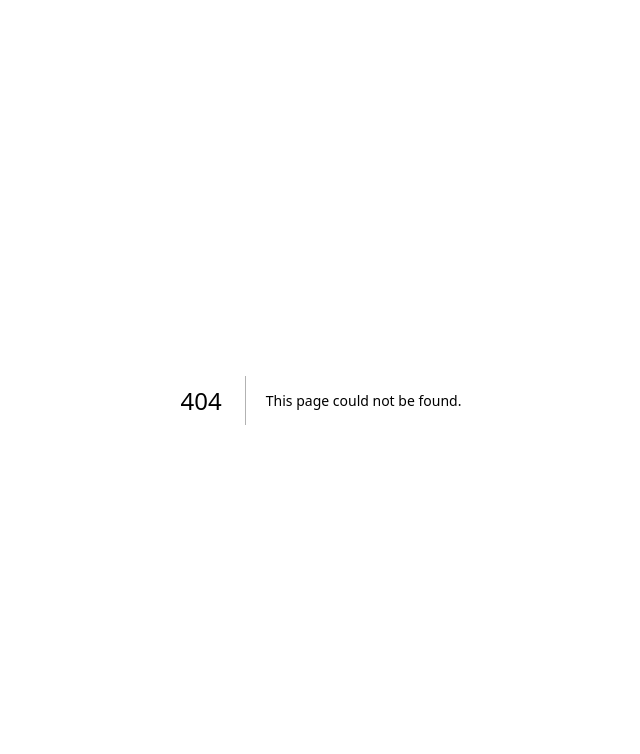
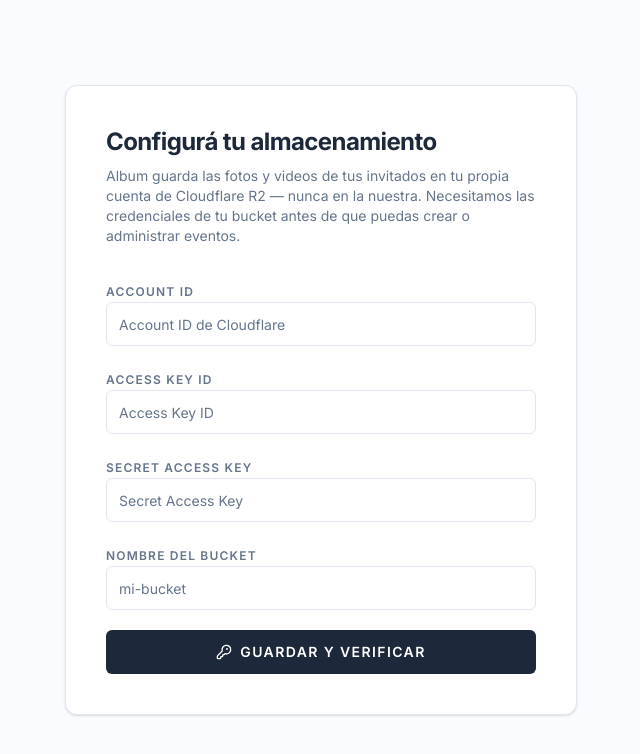
Before and after one commit to PiaAchigar/album, a Next.js app in the folder apps/web/: page /configuracion/storage in a window 1280 px wide. Before the commit this address had no page. Shown: the top 754 px of the page, without its empty margins (319-959 px from the left). Built offline with nearby package versions, Linux system fonts and the light colour scheme; no server answers.

Commit message:
feat(web): pantalla de configuración de R2 y gate antes de /eventos
Co-Authored-By: Claude Sonnet 5 <noreply@anthropic.com>

```diff
--- /dev/null
+++ b/apps/web/src/app/(organizador)/configuracion/storage/StorageConfigForm.tsx
@@ -0,0 +1,160 @@
+'use client'
+
+import { useState } from 'react'
+import { useForm } from 'react-hook-form'
+import { zodResolver } from '@hookform/resolvers/zod'
+import { z } from 'zod'
+import { useRouter } from 'next/navigation'
+import { CheckCircle2, KeyRound } from 'lucide-react'
+import {
+  Form,
+  FormControl,
+  FormField,
+  FormItem,
+  FormLabel,
+  FormMessage,
+} from '@/components/ui/form'
+import { Input } from '@/components/ui/input'
+import { Button } from '@/components/ui/button'
+import { guardarStorageConfig } from './actions'
+
+const schema = z.object({
+  r2_account_id: z.string().min(1, 'Obligatorio'),
+  r2_access_key_id: z.string().min(1, 'Obligatorio'),
+  r2_secret_access_key: z.string().min(1, 'Obligatorio'),
+  r2_bucket_name: z.string().min(1, 'Obligatorio'),
+})
+
+type Values = z.infer<typeof schema>
+
+type Status = { configurado: false } | { configurado: true; bucket: string; terminaEn: string }
+
+interface Props {
+  status: Status
+}
+
+export function StorageConfigForm({ status }: Props) {
+  const router = useRouter()
+  const [serverError, setServerError] = useState<string | null>(null)
+  const [editing, setEditing] = useState(!status.configurado)
+
+  const form = useForm<Values>({
+    resolver: zodResolver(schema),
+    defaultValues: {
+      r2_account_id: '',
+      r2_access_key_id: '',
+      r2_secret_access_key: '',
+      r2_bucket_name: '',
+    },
+  })
+
+  async function onSubmit(values: Values) {
+    setServerError(null)
+    const result = await guardarStorageConfig(values)
+    if ('error' in result) {
+      setServerError(result.error)
+      return
+    }
+    router.push('/eventos')
+    router.refresh()
+  }
+
+  if (status.configurado && !editing) {
+    return (
+      <div className="space-y-6">
+        <div className="flex items-start gap-3 rounded-lg border border-border bg-secondary/40 p-4">
+          <CheckCircle2 className="mt-0.5 h-5 w-5 shrink-0 text-primary" aria-hidden="true" />
+          <div>
+            <p className="text-sm font-semibold text-foreground">
+              Configurado — bucket &quot;{status.bucket}&quot;
+            </p>
+            <p className="mt-1 text-sm text-muted-foreground">
+              Access key terminada en …{status.terminaEn}
+            </p>
+          </div>
+        </div>
+        <Button variant="outline" className="h-11 w-full" onClick={() => setEditing(true)}>
+          Cambiar credenciales
+        </Button>
+      </div>
+    )
+  }
+
+  return (
+    <Form {...form}>
+      <form onSubmit={form.handleSubmit(onSubmit)} className="space-y-5">
+        <FormField
+          control={form.control}
+          name="r2_account_id"
+          render={({ field }) => (
+            <FormItem>
+              <FormLabel className="text-xs font-semibold uppercase tracking-widest text-muted-foreground">
+                Account ID
+              </FormLabel>
+              <FormControl>
+                <Input placeholder="Account ID de Cloudflare" className="h-11" {...field} />
+              </FormControl>
+              <FormMessage />
+            </FormItem>
+          )}
+        />
+        <FormField
+          control={form.control}
+          name="r2_access_key_id"
+          render={({ field }) => (
+            <FormItem>
+              <FormLabel className="text-xs font-semibold uppercase tracking-widest text-muted-foreground">
+                Access Key ID
+              </FormLabel>
+              <FormControl>
+                <Input placeholder="Access Key ID" className="h-11" {...field} />
+              </FormControl>
+              <FormMessage />
+            </FormItem>
+          )}
+        />
+        <FormField
+          control={form.control}
+          name="r2_secret_access_key"
+          render={({ field }) => (
+            <FormItem>
+              <FormLabel className="text-xs font-semibold uppercase tracking-widest text-muted-foreground">
+                Secret Access Key
+              </FormLabel>
+              <FormControl>
+                <Input type="password" placeholder="Secret Access Key" className="h-11" {...field} />
+              </FormControl>
+              <FormMessage />
+            </FormItem>
+          )}
+        />
+        <FormField
+          control={form.control}
+          name="r2_bucket_name"
+          render={({ field }) => (
+            <FormItem>
+              <FormLabel className="text-xs font-semibold uppercase tracking-widest text-muted-foreground">
+                Nombre del bucket
+              </FormLabel>
+              <FormControl>
+                <Input placeholder="mi-bucket" className="h-11" {...field} />
+              </FormControl>
+              <FormMessage />
+            </FormItem>
+          )}
+        />
+
+        {serverError && <p className="text-sm text-destructive">{serverError}</p>}
+
+        <Button
+          type="submit"
+          className="h-11 w-full gap-2 text-sm font-semibold uppercase tracking-widest"
+          disabled={form.formState.isSubmitting}
+        >
+          <KeyRound className="h-4 w-4" aria-hidden="true" />
+          {form.formState.isSubmitting ? 'Verificando…' : 'Guardar y verificar'}
+        </Button>
+      </form>
+    </Form>
+  )
+}
--- /dev/null
+++ b/apps/web/src/app/(organizador)/configuracion/storage/actions.ts
@@ -0,0 +1,28 @@
+'use server'
+
+import { organizadorApi, OrganizadorApiError } from '@/lib/organizador-api-client'
+
+export async function guardarStorageConfig(data: {
+  r2_account_id: string
+  r2_access_key_id: string
+  r2_secret_access_key: string
+  r2_bucket_name: string
+}): Promise<{ success: true } | { error: string }> {
+  try {
+    return await organizadorApi.guardarStorageConfig(data)
+  } catch (err) {
+    if (err instanceof OrganizadorApiError) return { error: err.message }
+    console.error('[guardarStorageConfig]', err)
+    return { error: 'No se pudo guardar la configuración' }
+  }
+}
+
+export async function obtenerStorageConfigStatus(): Promise<
+  { configurado: false } | { configurado: true; bucket: string; terminaEn: string }
+> {
+  try {
+    return await organizadorApi.storageConfigStatus()
+  } catch {
+    return { configurado: false }
+  }
+}
--- /dev/null
+++ b/apps/web/src/app/(organizador)/configuracion/storage/page.tsx
@@ -0,0 +1,24 @@
+import { obtenerStorageConfigStatus } from './actions'
+import { StorageConfigForm } from './StorageConfigForm'
+
+export default async function ConfiguracionStoragePage() {
+  const status = await obtenerStorageConfigStatus()
+
+  return (
+    <div className="flex min-h-screen items-center justify-center px-4 py-12">
+      <div className="w-full max-w-lg rounded-xl border border-border bg-card p-8 shadow-sm sm:p-10">
+        <h1 className="text-2xl font-bold tracking-tight text-primary">
+          Configurá tu almacenamiento
+        </h1>
+        <p className="mt-2 text-sm text-muted-foreground">
+          Album guarda las fotos y videos de tus invitados en tu propia cuenta de Cloudflare
+          R2 — nunca en la nuestra. Necesitamos las credenciales de tu bucket antes de que
+          puedas crear o administrar eventos.
+        </p>
+        <div className="mt-8">
+          <StorageConfigForm status={status} />
+        </div>
+      </div>
+    </div>
+  )
+}
--- a/apps/web/src/middleware.ts
+++ b/apps/web/src/middleware.ts
@@ -9,7 +9,12 @@ import { NextResponse, type NextRequest } from 'next/server'
 // dead code and would silently fail to protect a route. Every new
 // organizer-only page added under `src/app/(organizador)/` must have its
 // path prefix added here explicitly.
-const PROTECTED_PREFIXES = ['/eventos']
+const PROTECTED_PREFIXES = ['/eventos', '/configuracion']
+
+// Rutas que además exigen tener el storage de R2 configurado. No incluye
+// /configuracion — si la incluyera, un organizador sin config nunca podría
+// llegar a la pantalla que le permite configurarlo (loop de redirección).
+const REQUIERE_STORAGE_PREFIXES = ['/eventos']
 
 export async function middleware(request: NextRequest) {
   let supabaseResponse = NextResponse.next({ request })
@@ -55,6 +60,23 @@ export async function middleware(request: NextRequest) {
     return NextResponse.redirect(url)
   }
 
+  // Gate: sin storage de R2 propio configurado y verificado, no se puede
+  // entrar al panel de eventos — se redirige a configurarlo primero.
+  if (user && REQUIERE_STORAGE_PREFIXES.some((prefix) => pathname.startsWith(prefix))) {
+    const { data: storageConfig } = await supabase
+      .from('organizador_storage_config')
+      .select('id')
+      .eq('organizador_id', user.id)
+      .not('verificado_at', 'is', null)
+      .maybeSingle()
+
+    if (!storageConfig) {
+      const url = request.nextUrl.clone()
+      url.pathname = '/configuracion/storage'
+      return NextResponse.redirect(url)
+    }
+  }
+
   return supabaseResponse
 }
 
```
